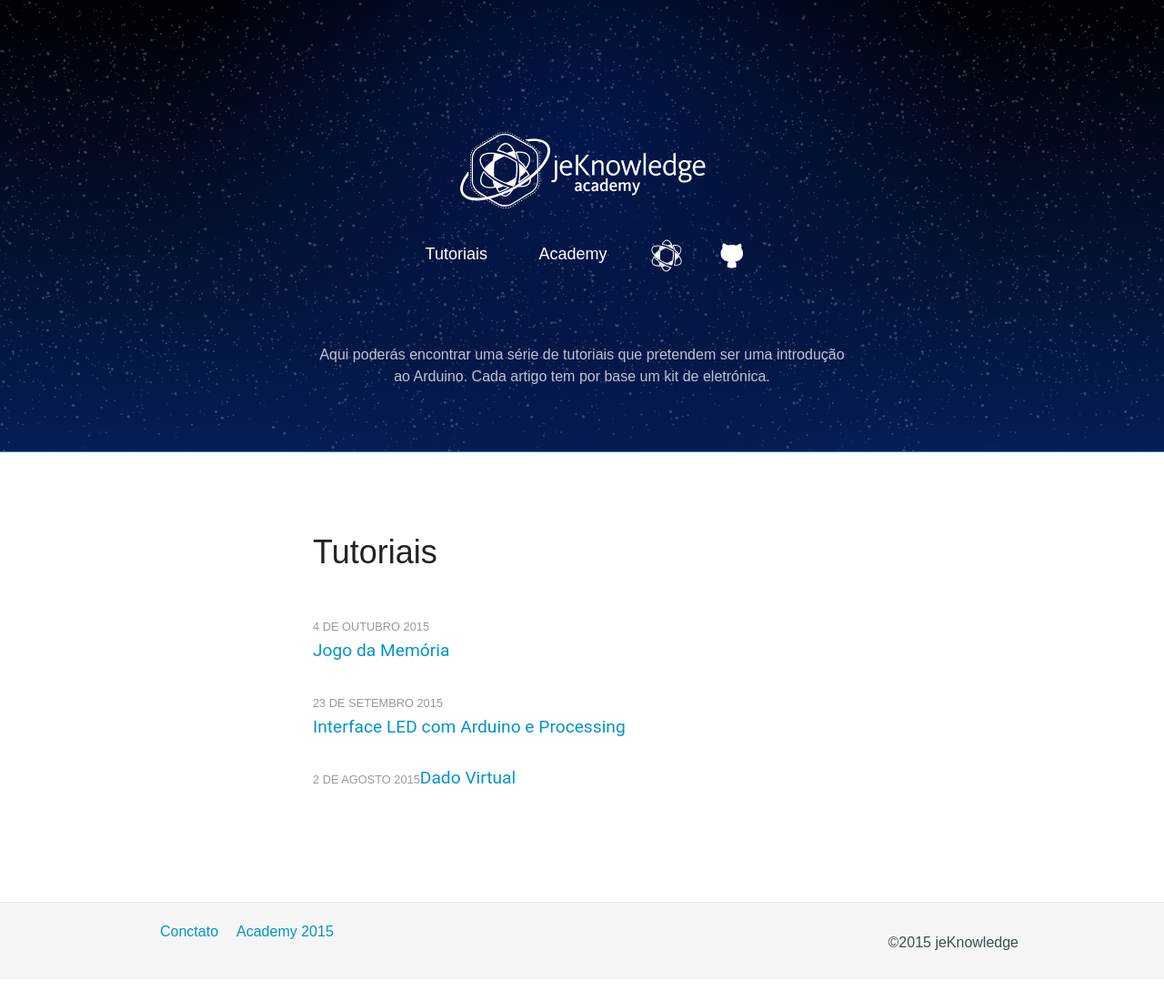
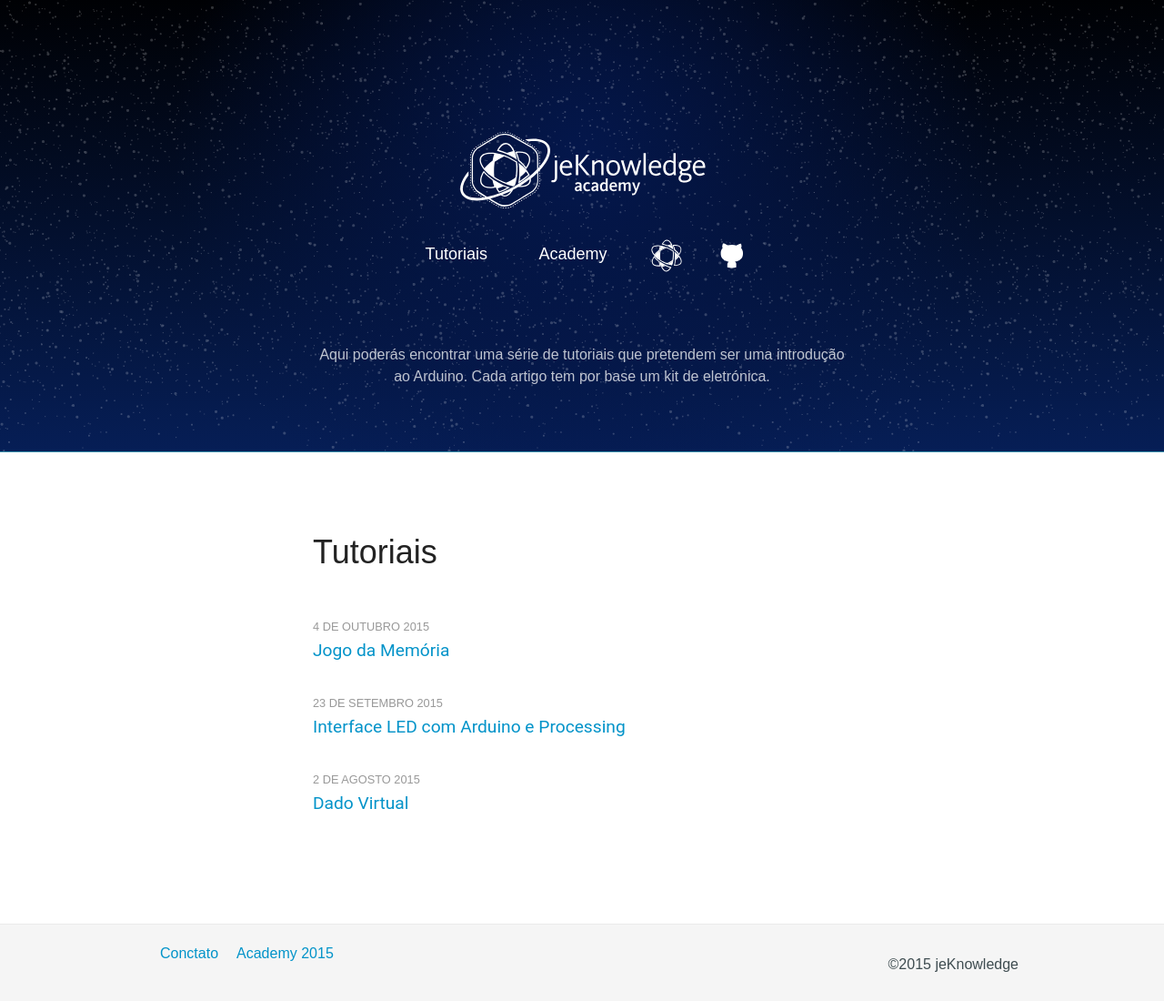
Before and after one commit to jeKnowledge/academy-articles, a Jekyll site: the page built from index.html, in a window 1280 px wide. Shown: the whole page at 91% size. Built offline with Jekyll 4.4.1, drawn with Linux system fonts in a browser that asks for light colours; before the commit the page ends 1076 px from its top, so only the background shows below that.

Commit message:
Update style.css

```diff
--- a/css/style.css
+++ b/css/style.css
@@ -697,14 +697,14 @@ img {
 
 .entry-date,
 .entry-title {
-	float: left;
+	/*float: left;*/
 }
 
 .entry-date {
 	line-height: 2.2;
 	color: #999;
 	font-size: 0.8em;
-	text-align: right;
+	/*text-align: right;*/
 	text-transform: uppercase;
 	/*width: 20%;*/
 }
```
